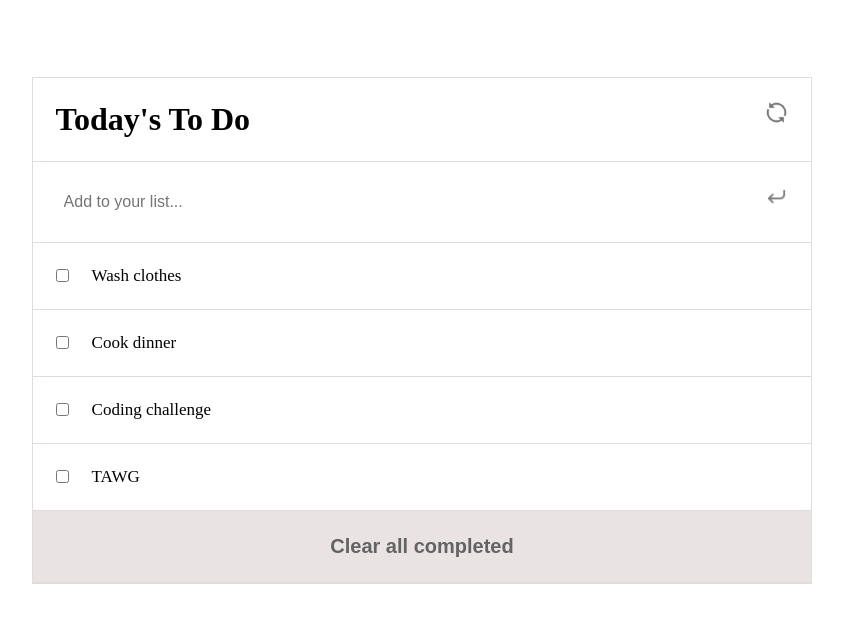
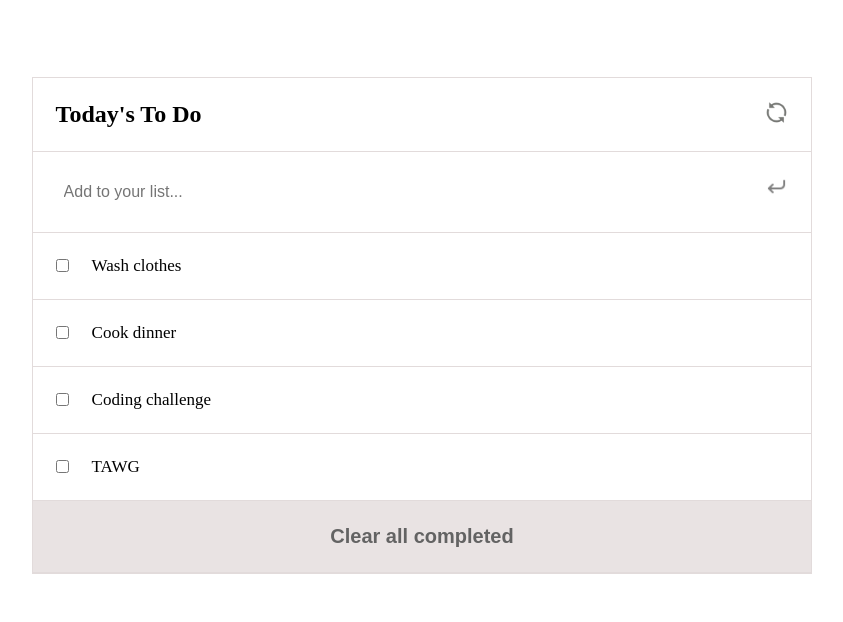
Before and after one commit to binyamolango/to-do-list-app, a website built with webpack: page src/index.html in a window 1280 px wide. Shown: the whole page, without its empty margins (218-1061 px from the left). Built offline with nearby package versions, Linux system fonts and the light colour scheme; files whose address does not match are found by name.

Commit message:
Update html file

```diff
--- a/src/index.html
+++ b/src/index.html
@@ -10,7 +10,7 @@
   <body>
     <div class="container">
       <div class="cont">
-        <h1>Today's To Do</h1>
+        <h2>Today's To Do</h2>
         <button class="ref" type="button"></button>
       </div>
 
```
Also changed, not shown: dist/index.bundle.js, dist/index.html, dist/print.bundle.js.
